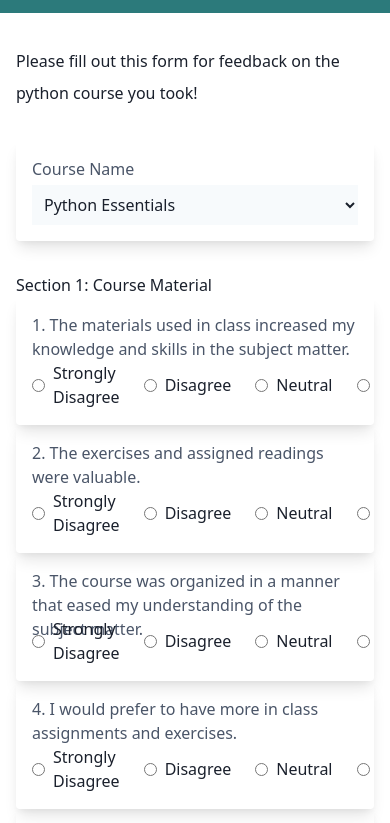
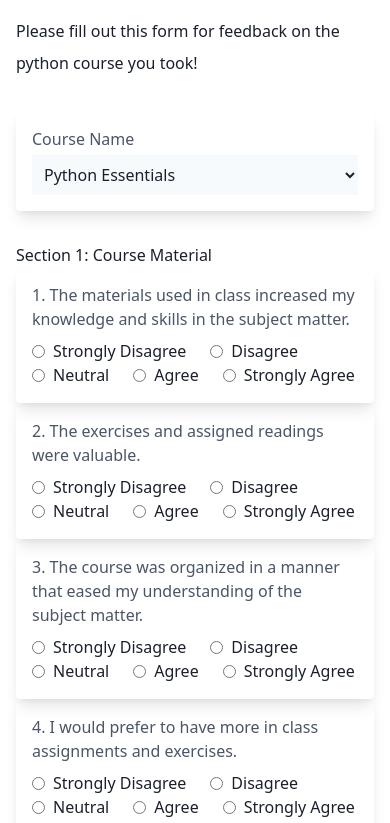
Before and after one commit to Softyy/single-page-form-gatsby, a Gatsby site: page / in a window 390 px wide. Shown: the part 81-904 px from the top of the page. Built offline with nearby package versions, Linux system fonts and the light colour scheme; Gatsby itself is replaced by a stand-in of ours.

Commit message:
made the question cards mobile friendly

```diff
--- a/src/components/header.js
+++ b/src/components/header.js
@@ -21,7 +21,7 @@ function Header({ siteTitle }) {
           <span className="font-bold text-xl tracking-tight">{siteTitle}</span>
         </Link>
 
-        <button
+        {/* <button
           className="block md:hidden border border-white flex items-center px-3 py-2 rounded text-white"
           onClick={() => toggleExpansion(!isExpanded)}
         >
@@ -48,7 +48,7 @@ function Header({ siteTitle }) {
               Home
             </Link>
           </div>
-        </div>
+        </div> */}
       </div>
     </nav>
   );
--- a/src/components/rating-questions.js
+++ b/src/components/rating-questions.js
@@ -5,11 +5,11 @@ import PropTypes from "prop-types";
 function RatingQuestion({ questionText, questionId }) {
   return (
     <div class="p-4 rounded overflow-hidden shadow-lg">
-      <div class="flex h-12">
+      <div class="flex pb-2">
         <span class="text-gray-700">{questionText}</span>
       </div>
-      <div class="flex md:w h-12">
-        <label class="inline-flex items-center">
+      <div class="flex flex-wrap md:w">
+        <label class="inline-flex items-center mr-6">
           <input
             type="radio"
             class="form-radio"
@@ -19,7 +19,7 @@ function RatingQuestion({ questionText, questionId }) {
           ></input>
           <span class="ml-2">Strongly Disagree</span>
         </label>
-        <label class="inline-flex items-center ml-6">
+        <label class="inline-flex items-center mr-6">
           <input
             type="radio"
             class="form-radio"
@@ -29,7 +29,7 @@ function RatingQuestion({ questionText, questionId }) {
           ></input>
           <span class="ml-2">Disagree</span>
         </label>
-        <label class="inline-flex items-center ml-6">
+        <label class="inline-flex items-center mr-6">
           <input
             type="radio"
             class="form-radio"
@@ -39,7 +39,7 @@ function RatingQuestion({ questionText, questionId }) {
           ></input>
           <span class="ml-2">Neutral</span>
         </label>
-        <label class="inline-flex items-center ml-6">
+        <label class="inline-flex items-center mr-6">
           <input
             type="radio"
             class="form-radio"
@@ -49,7 +49,7 @@ function RatingQuestion({ questionText, questionId }) {
           ></input>
           <span class="ml-2">Agree</span>
         </label>
-        <label class="inline-flex items-center ml-6">
+        <label class="inline-flex items-center">
           <input
             type="radio"
             class="form-radio"
```
